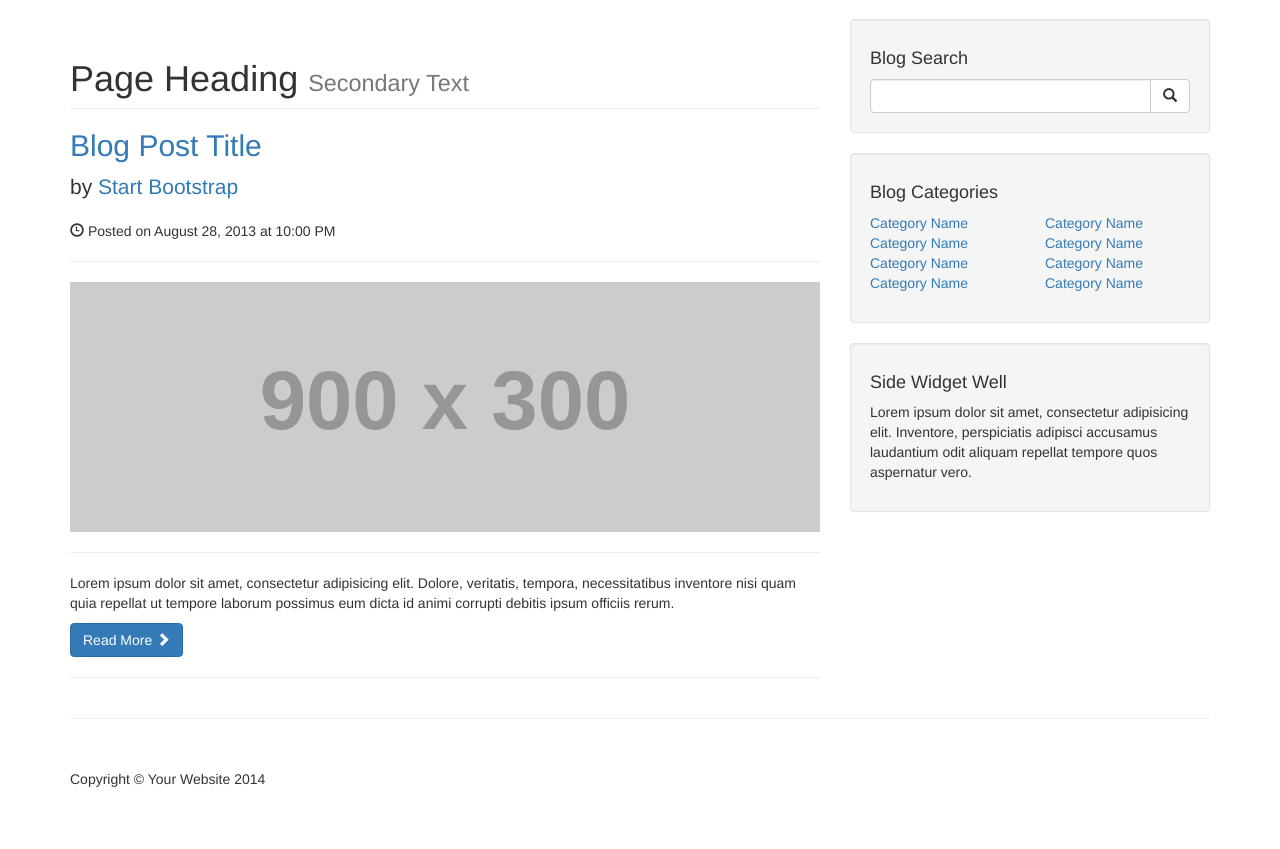
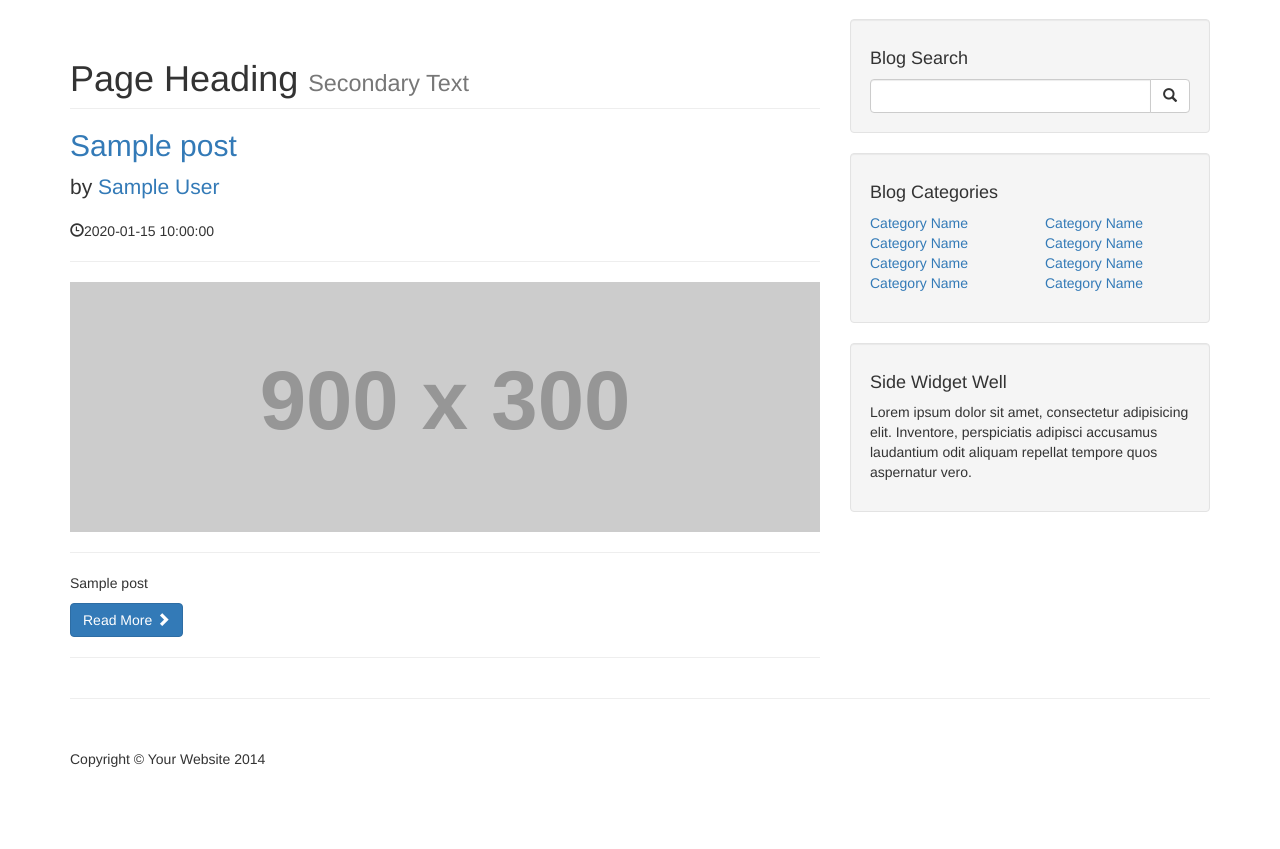
Before and after one commit to sabab015/cms-project, a PHP site: page / in a window 1280 px wide. Shown: the part 51-900 px from the top of the page. After the commit the page ends 818 px from the top, so only its background shows below. Run offline with PHP 8.4, Linux system fonts and the light colour scheme; tables that the repository leaves empty or names only in its code hold one stand-in row (values such as "Sample post"); grey boxes labelled with a size stand in for pictures from a placeholder-image service; some libraries are stand-ins or nearby versions.

Commit message:
post title, author, date, content fetched from databse

```diff
--- a/index.php
+++ b/index.php
@@ -12,6 +12,16 @@
         <!-- Blog Entries Column -->
         <div class="col-md-8">
 
+            <?php
+            $query = "SELECT * FROM posts";
+            $select_all_posts_query = mysqli_query($connection, $query);
+            while ($row = mysqli_fetch_assoc($select_all_posts_query)) {
+                $post_title = $row['post_title'];
+                $post_author = $row['post_author'];
+                $post_date = $row['post_date'];
+                $post_image = $row['post_image'];
+                $post_content = $row['post_title'];
+            ?>
                 <h1 class="page-header">
                     Page Heading
                     <small>Secondary Text</small>
@@ -19,19 +29,22 @@
 
                 <!-- First Blog Post -->
                 <h2>
-                <a href="#">Blog Post Title</a>
+                    <a href="#"><?php echo $post_title ?></a>
                 </h2>
                 <p class="lead">
-                by <a href="index.php">Start Bootstrap</a>
+                    by <a href="index.php"><?php echo $post_author ?></a>
                 </p>
-            <p><span class="glyphicon glyphicon-time"></span> Posted on August 28, 2013 at 10:00 PM</p>
+                <p><span class="glyphicon glyphicon-time"></span><?php echo $post_date ?></p>
                 <hr>
                 <img class="img-responsive" src="http://placehold.it/900x300" alt="">
                 <hr>
-            <p>Lorem ipsum dolor sit amet, consectetur adipisicing elit. Dolore, veritatis, tempora, necessitatibus inventore nisi quam quia repellat ut tempore laborum possimus eum dicta id animi corrupti debitis ipsum officiis rerum.</p>
+                <p><?php echo $post_content ?></p>
                 <a class="btn btn-primary" href="#">Read More <span class="glyphicon glyphicon-chevron-right"></span></a>
 
                 <hr>
+            <?php } ?>
+
+
 
         </div>
 
```
Lines whose indentation alone changed are shown as unchanged.
